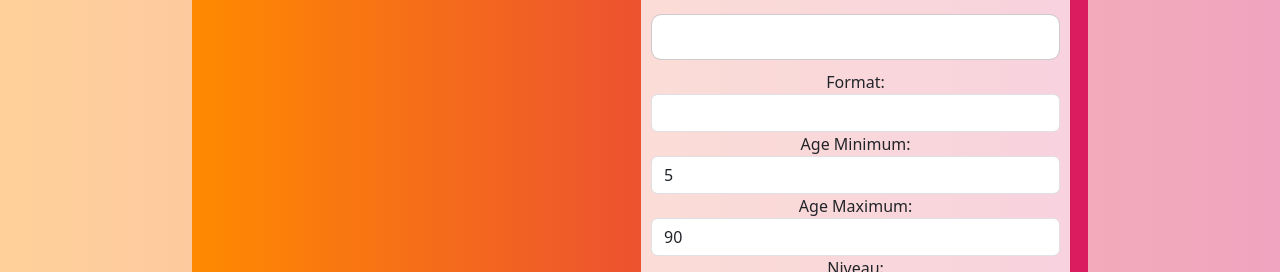
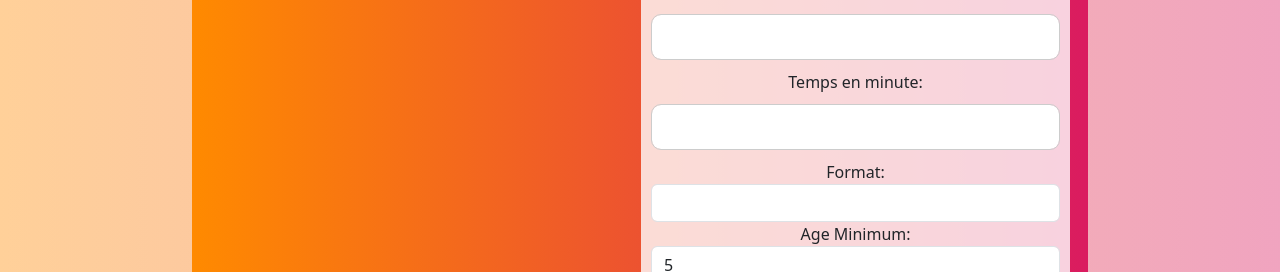
Before and after one commit to rboudia/SAE-S4-Finale, an Angular app: page /tournois in a window 1280 px wide. Shown: the part 261-533 px from the top of the page. Built offline with nearby package versions, Linux system fonts and the light colour scheme; no server answers.

Commit message:
modifs formulaire tournoi

```diff
--- a/src/app/tournoi/tournoi.component.html
+++ b/src/app/tournoi/tournoi.component.html
@@ -35,6 +35,10 @@
           <input type="text" class="form-control" id="date" name="date" [(ngModel)]="date" required>
         </div>
         <div class="form-group">
+          <label for="temps">Temps en minute:</label>
+          <input type="text" class="form-control" id="temps" name="temps" [(ngModel)]="temps" required>
+        </div>
+        <div class="form-group">
           <label for="format">Format:</label>
           <select class="form-control" id="format" name="format" [(ngModel)]="format" required>
             <option value="Simple">Simple</option>
--- a/src/app/tournoi/tournoi.component.ts
+++ b/src/app/tournoi/tournoi.component.ts
@@ -24,6 +24,7 @@ export class TournoiComponent {
   ageMin: number = 5;
   ageMax: number = 90;
   niveau: string = '';
+  temps: string = '';
 
   constructor(private http: HttpClient, private serviceTournoi: TournoiService, private router: Router) {
     this.getItems();
@@ -55,7 +56,8 @@ export class TournoiComponent {
       format: this.format,
       ageMin: this.ageMin,
       ageMax: this.ageMax,
-      niveau: this.niveau
+      niveau: this.niveau,
+      temps: this.temps
     };
 
     this.serviceTournoi.insererTournoi(tournoiData).subscribe(
```
